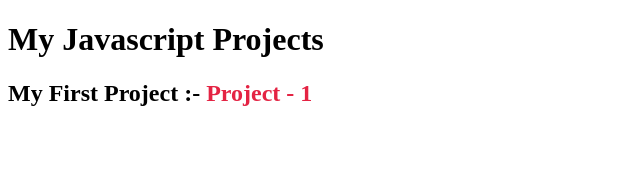
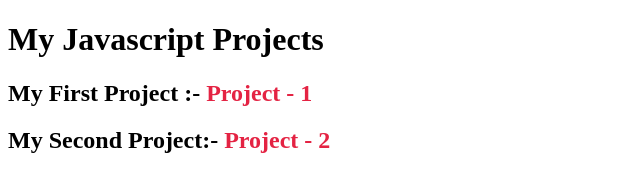
Before and after one commit to A-Suprasanna/Projects, a plain HTML site: page index.html in a window 1280 px wide. Shown: the whole page, without its empty margins (0-640 px from the left). Drawn offline with Linux system fonts and the light colour scheme.

Commit message:
index.html

```diff
--- a/index.html
+++ b/index.html
@@ -11,9 +11,15 @@
     color: rgb(228, 35, 67);
     text-decoration: none;
 }
+.project2{
+    font-size: 24px;
+    color: rgb(228, 35, 67);
+    text-decoration: none;
+}
 </style>
 <body>
     <h1>My Javascript Projects</h1>
     <h2>My First Project :- <a href="https://a-suprasanna.github.io/JSassessment/" class="project">Project - 1</a></h2>
+    <h2>My Second Project:- <a href="https://a-suprasanna.github.io/Cricket-Scores.js/" class="project2">Project - 2</a></h2>
 </body>
 </html>
```
